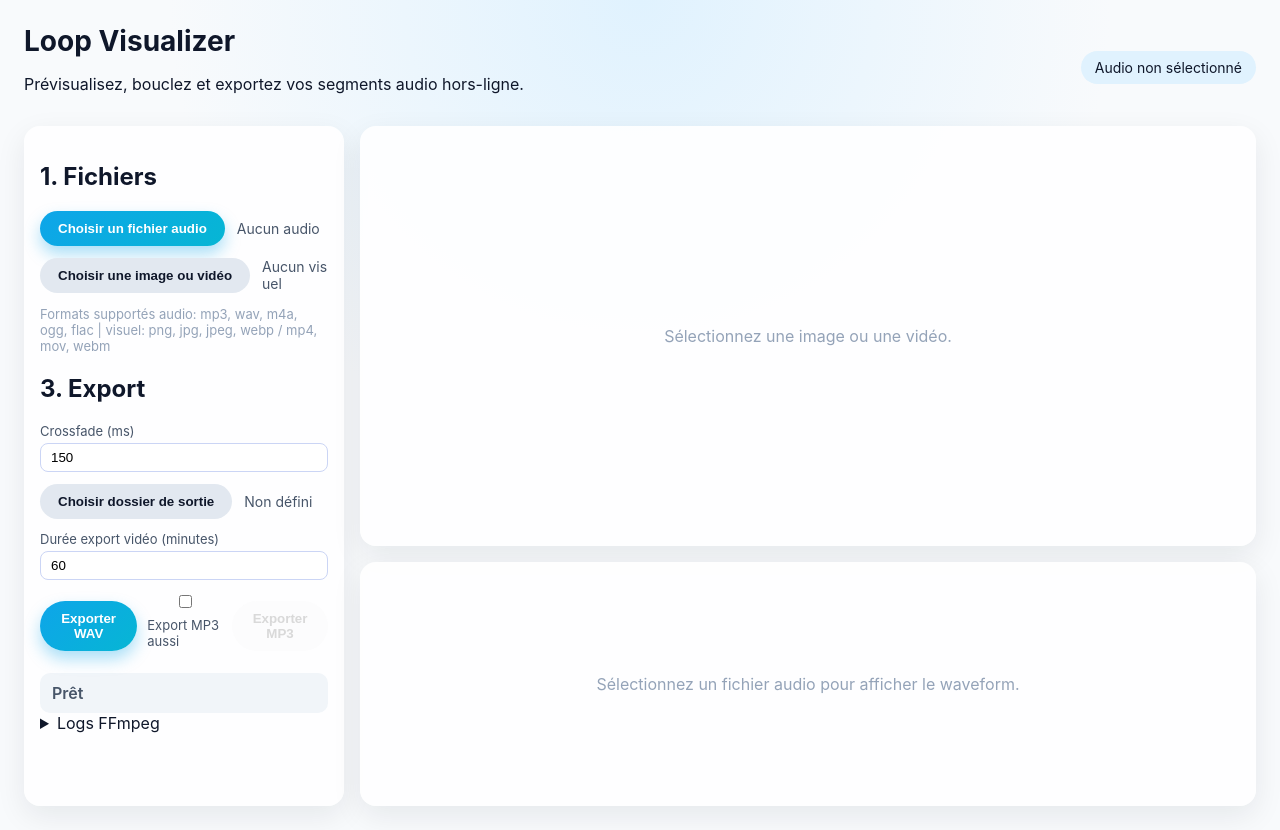
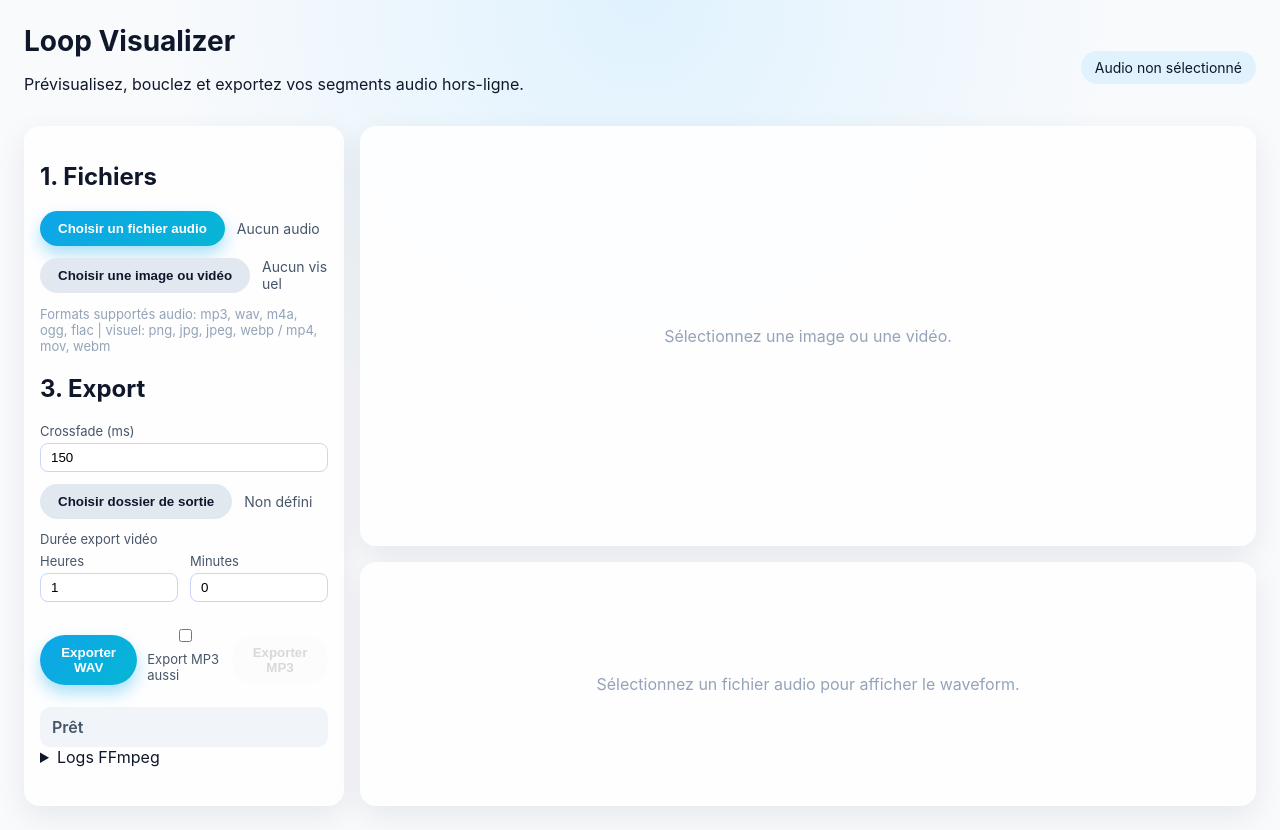
Before and after one commit to JeanBoudin/10hours, a React (Vite) app: page / in a window 1280 px wide. Built offline with nearby package versions, Linux system fonts and the light colour scheme.

Commit message:
export en heure

```diff
--- a/src/components/ExportPanel.tsx
+++ b/src/components/ExportPanel.tsx
@@ -19,7 +19,9 @@ const ExportPanel = () => {
     statusMessage,
     enableMp3,
     toggleMp3,
+    exportDurationHours,
     exportDurationMinutes,
+    setExportDurationHours,
     setExportDurationMinutes
   } = useAppStore((state) => ({
     audioFile: state.audioFile,
@@ -35,11 +37,20 @@ const ExportPanel = () => {
     statusMessage: state.statusMessage,
     enableMp3: state.enableMp3,
     toggleMp3: state.toggleMp3,
+    exportDurationHours: state.exportDurationHours,
     exportDurationMinutes: state.exportDurationMinutes,
+    setExportDurationHours: state.setExportDurationHours,
     setExportDurationMinutes: state.setExportDurationMinutes
   }));
 
   const [logs, setLogs] = useState<string[]>([]);
+  const totalMinutes = exportDurationHours * 60 + exportDurationMinutes;
+  const durationTag =
+    exportDurationHours > 0
+      ? exportDurationMinutes > 0
+        ? `${exportDurationHours}h${exportDurationMinutes}m`
+        : `${exportDurationHours}h`
+      : `${exportDurationMinutes}m`;
 
   const chooseDirectory = async () => {
     try {
@@ -128,12 +139,12 @@ const ExportPanel = () => {
       setStatus('error', 'Choisissez un dossier de sortie.');
       return;
     }
-    if (!exportDurationMinutes || exportDurationMinutes <= 0) {
+    if (!totalMinutes || totalMinutes <= 0) {
       setStatus('error', 'Durée vidéo invalide.');
       return;
     }
 
-    const durationSeconds = Math.max(1, Math.round(exportDurationMinutes * 60));
+    const durationSeconds = Math.max(1, Math.round(totalMinutes * 60));
     const segment = loopEnd - loopStart;
     const crossfadeSeconds = Math.min(segment / 2 - 0.01, crossfadeMs / 1000);
     if (crossfadeSeconds <= 0) {
@@ -151,7 +162,7 @@ const ExportPanel = () => {
       `[aLoopBase]aresample=${sampleRate},aloop=loop=-1:size=${loopSamples}[aout]`;
 
     const baseName = (await basename(audioFile.path)).replace(/\.[^/.]+$/, '');
-    const videoName = `${baseName}_loop_${exportDurationMinutes}m.mp4`;
+    const videoName = `${baseName}_loop_${durationTag}.mp4`;
     const targetPath = await join(outputDir, videoName);
 
     const visualArgs =
@@ -188,7 +199,7 @@ const ExportPanel = () => {
     ];
 
     try {
-      setStatus('exporting', `Export MP4 (${exportDurationMinutes} min) en cours...`);
+      setStatus('exporting', `Export MP4 (${durationTag}) en cours...`);
       appendLog(`ffmpeg ${args.join(' ')}`);
       const command = Command.sidecar('ffmpeg', args, { cwd: outputDir });
       const { code, stdout, stderr } = await command.execute();
@@ -216,17 +227,38 @@ const ExportPanel = () => {
         <button type="button" onClick={chooseDirectory} className="secondary">Choisir dossier de sortie</button>
         <div className="file-label">{outputDir ?? 'Non défini'}</div>
       </div>
-      <label>
-        Durée export vidéo (minutes)
+      <div className="duration-title">Durée export vidéo</div>
+      <div className="duration-row">
+        <label className="duration-field">
+          Heures
           <input
             type="number"
-          min={1}
-          max={600}
+            min={0}
+            max={999}
+            step={1}
+            value={exportDurationHours}
+            onChange={(event) => {
+              const value = Number(event.target.value);
+              setExportDurationHours(Number.isFinite(value) ? Math.max(0, value) : 0);
+            }}
+          />
+        </label>
+        <label className="duration-field">
+          Minutes
+          <input
+            type="number"
+            min={0}
+            max={59}
             step={1}
             value={exportDurationMinutes}
-          onChange={(event) => setExportDurationMinutes(Number(event.target.value))}
+            onChange={(event) => {
+              const value = Number(event.target.value);
+              const safeValue = Number.isFinite(value) ? Math.max(0, Math.min(59, value)) : 0;
+              setExportDurationMinutes(safeValue);
+            }}
           />
         </label>
+      </div>
       <div className="export-buttons">
         <button type="button" onClick={() => runExport('wav')} disabled={status === 'exporting'} className="primary">Exporter WAV</button>
         <label className="checkbox">
@@ -236,7 +268,7 @@ const ExportPanel = () => {
       </div>
       {visualFile && (
         <button type="button" className="primary" disabled={status === 'exporting'} onClick={runExportMp4}>
-          Exporter MP4 ({exportDurationMinutes} min)
+          Exporter MP4 ({durationTag})
         </button>
       )}
       <div className={`status-banner ${status}`}>
--- a/src/state/useAppStore.ts
+++ b/src/state/useAppStore.ts
@@ -26,6 +26,7 @@ interface AppState {
   statusMessage?: string;
   enableMp3: boolean;
   lastExportPath?: string;
+  exportDurationHours: number;
   exportDurationMinutes: number;
   setAudioFile: (file?: AudioFile) => void;
   setVisualFile: (file?: VisualFile) => void;
@@ -36,6 +37,7 @@ interface AppState {
   setOutputDir: (path: string) => void;
   setStatus: (status: ExportStatus, message?: string, exportedPath?: string) => void;
   toggleMp3: (enabled: boolean) => void;
+  setExportDurationHours: (hours: number) => void;
   setExportDurationMinutes: (minutes: number) => void;
 }
 
@@ -48,7 +50,8 @@ export const useAppStore = create<AppState>((set, get) => ({
   volume: 0.8,
   status: 'idle',
   enableMp3: false,
-  exportDurationMinutes: 60,
+  exportDurationHours: 1,
+  exportDurationMinutes: 0,
   setAudioFile: (file) =>
     set(() => ({
       audioFile: file,
@@ -74,5 +77,6 @@ export const useAppStore = create<AppState>((set, get) => ({
   setStatus: (status, message, exportedPath) =>
     set({ status, statusMessage: message, lastExportPath: exportedPath ?? get().lastExportPath }),
   toggleMp3: (enabled) => set({ enableMp3: enabled }),
+  setExportDurationHours: (hours) => set({ exportDurationHours: hours }),
   setExportDurationMinutes: (minutes) => set({ exportDurationMinutes: minutes })
 }));
--- a/src/styles.css
+++ b/src/styles.css
@@ -215,6 +215,27 @@ button:hover:not(:disabled) {
   margin-top: 4px;
 }
 
+.duration-title {
+  font-size: 13px;
+  color: #475569;
+  margin-bottom: 6px;
+}
+
+.duration-row {
+  display: flex;
+  gap: 12px;
+  align-items: flex-end;
+  margin-bottom: 12px;
+}
+
+.duration-field {
+  flex: 1;
+}
+
+.duration-field input[type='number'] {
+  width: 100%;
+}
+
 .export-buttons {
   display: flex;
   align-items: center;
```
Lines whose indentation alone changed are shown as unchanged.
